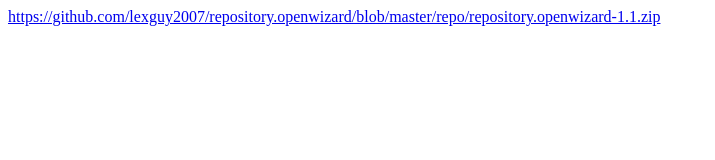
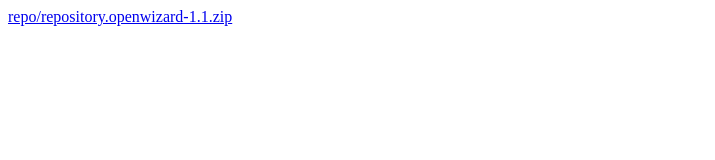
Before and after one commit to lexguy2007/repository.openwizard, a plain HTML site: page repo/index.html in a window 1280 px wide. Shown: the whole page, without its empty margins (0-715 px from the left). Drawn offline with Linux system fonts and the light colour scheme.

Commit message:
Update index.html

```diff
--- a/repo/index.html
+++ b/repo/index.html
@@ -1 +1 @@
-<a href="repository.openwizard-1.1.zip">https://github.com/lexguy2007/repository.openwizard/blob/master/repo/repository.openwizard-1.1.zip</a>
+<a href="repository.openwizard-1.1.zip">repo/repository.openwizard-1.1.zip</a>
```
